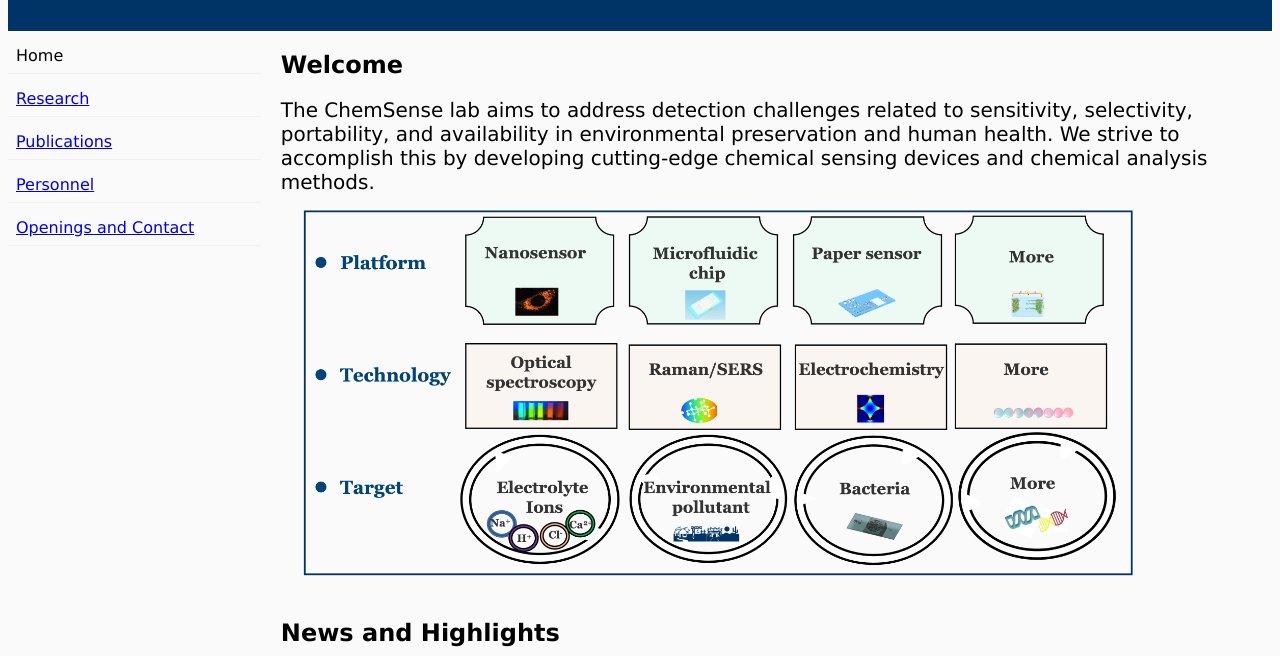
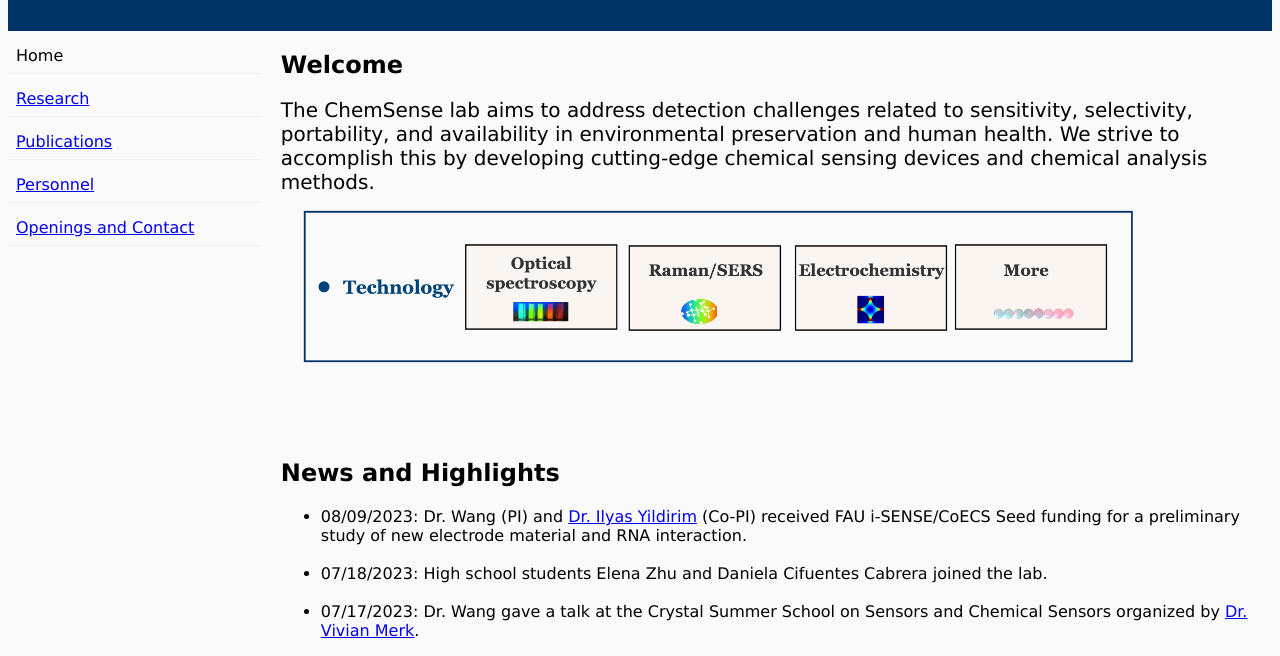
Before and after one commit to chemsense/chemsense.github.io, a plain HTML site: page index.html in a window 1280 px wide. Shown: the part 128-784 px from the top of the page. Drawn offline with Linux system fonts and the light colour scheme.

Commit message:
Fu_update
update the recycling image show

```diff
--- a/index.html
+++ b/index.html
@@ -65,12 +65,30 @@ h4 {font-family:"Times New Roman", Times, serif;color:black}
     <p> <span style = "font-size: 20px"> The ChemSense lab aims to address detection challenges related to sensitivity, selectivity, portability, and availability in environmental preservation and human health. We strive to accomplish this by developing cutting-edge chemical sensing devices and chemical analysis methods.</p>
 
 	<div class="center" style="max-width:90%" align="middle">
-	<img class="mySlides" src="slide_show_figures\1.png" style="width:95%">
+	<img class="mySlides" src="slide_show_figures\Picture1.png" style="width:95%">
+	<img class="mySlides" src="slide_show_figures\Picture2.png" style="width:95%">
+	<img class="mySlides" src="slide_show_figures\Picture3.png" style="width:95%">
 
 	</div>
 
-		<br />
+	<script>
+		var myIndex = 0;
+		carousel();
 
+		function carousel() {
+		  var i;
+		  var x = document.getElementsByClassName("mySlides");
+		  for (i = 0; i < x.length; i++) {
+			x[i].style.display = "none";
+		  }
+		  myIndex++;
+		  if (myIndex > x.length) {myIndex = 1}
+		  x[myIndex-1].style.display = "block";
+		  setTimeout(carousel, 5000); // Change image every 2 seconds
+		}
+		</script>
+
+		<br /><br /><br /><br />
 
 		<h2> News and Highlights </h2>
 
@@ -82,7 +100,7 @@ h4 {font-family:"Times New Roman", Times, serif;color:black}
 
 		 <li>07/17/2023:  Dr. Wang gave a talk at the Crystal Summer School on Sensors and Chemical Sensors organized by <a href="https://chemistry.fau.edu/directory/vmerk.php">Dr. Vivian Merk</a>.</li><br />
 		 <div class="center" style="max-width:90%" align="middle">
-	     <img class="mySlides" src="slide_show_figures\summer school.jpg" style="width:60%"><br />
+	     <img class="mySlide" src="slide_show_figures\summer school.jpg" style="width:60%"><br />
 		 </ul>
 		  <br />
 		 <li>07/14/2023: Ph.D. student Md Dulal Hossain Khan joined our group.</li> <br />
@@ -90,7 +108,7 @@ h4 {font-family:"Times New Roman", Times, serif;color:black}
 		 <li>03/15/2023: Dr. Wang (PI) and <a href="https://www.cse.fau.edu/~xqzhu/index.html">Dr. Xingquan (Hill) Zhu</a> (Co-PI) received funding from the Jumpstart Postdoctoral Program for a new multi-disciplinary research initiative.</li>	 <br />
 		 <li>10/17/2022: Dr. Renjie Wang officially joined the Department of Chemistry and Biochemistry at Florida Atlantic University as an assistant professor.</li>
 		 <div class="center" style="max-width:90%" align="middle">
-	<img class="mySlides" src="slide_show_figures\ChemSense lab logo.jpg" style="width:95%">
+	<img class="mySlide" src="slide_show_figures\ChemSense lab logo.jpg" style="width:95%">
 
 		</ul>
   </div>
```
Also changed, not shown: slide_show_figures/Picture3.png.
